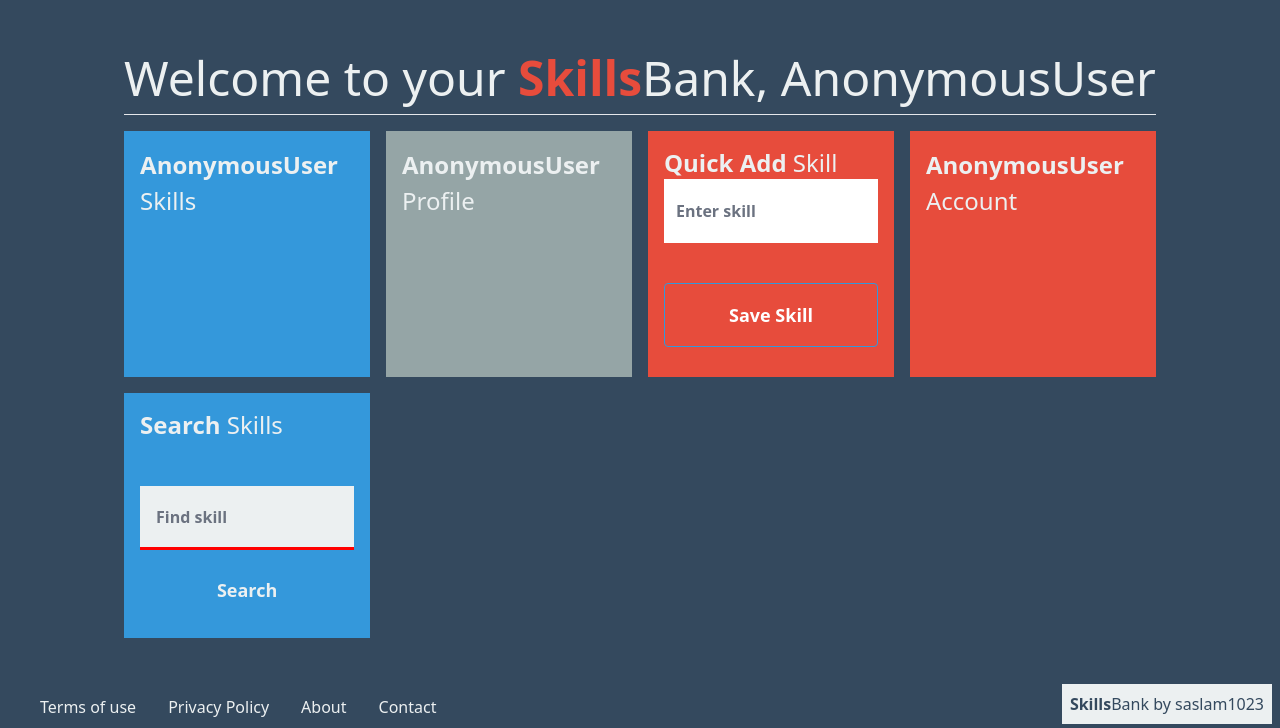
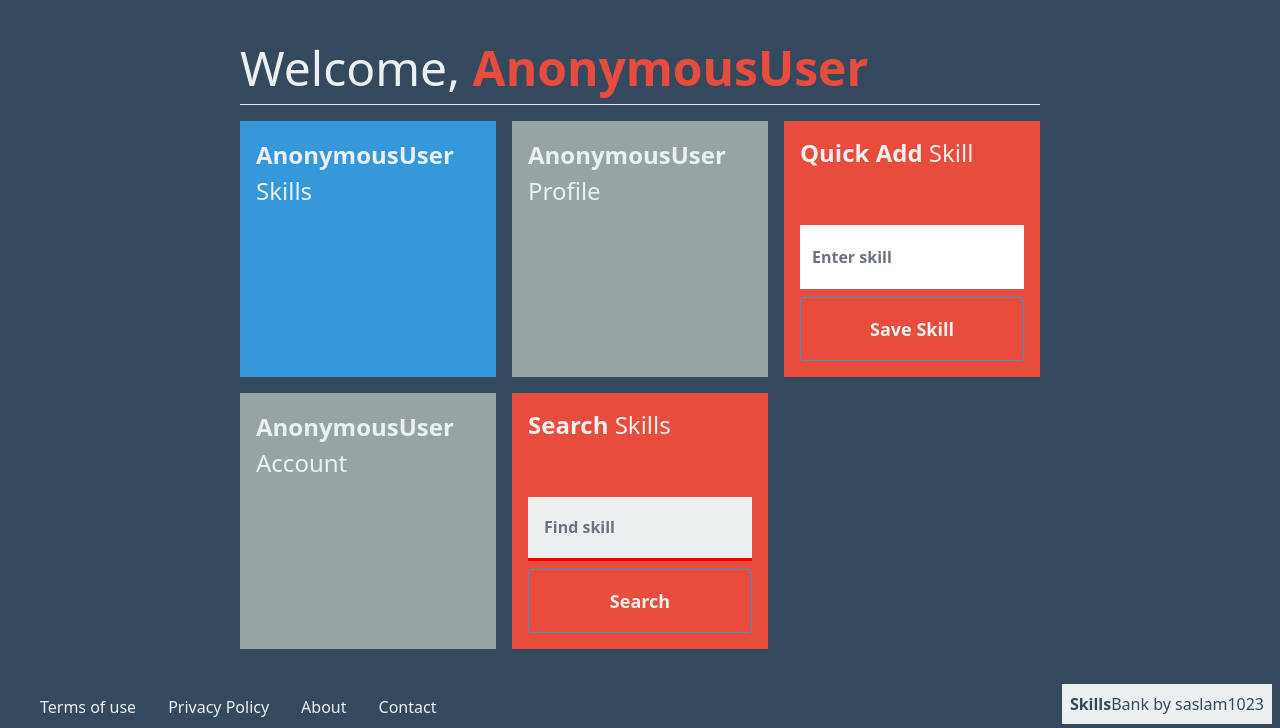
Before and after one commit to saslam1023/skills-bank, a Django app: page /add-quick-skill/ in a window 1280 px wide. Shown: the part 72-800 px from the top of the page. Run offline with Django 5.2, Linux system fonts and the light colour scheme; parts of the project's set-up code (start-up, migrations or seed data) failed here and were passed over.

Commit message:
styling, contact form, skills containers

```diff
--- a/skillsbank/app/static/css/styles.css
+++ b/skillsbank/app/static/css/styles.css
@@ -486,8 +486,14 @@ align-content: center;
     color: var(--neutral-light);
   }
 
+  .skill-categories {
+    background-color: var(--bg-light);
+    color: var(--neutral-dark);
+  }
+
   .skill-container {
     margin: 1rem 0;
+    max-width:800px;
   }
 
   .skills-table {
@@ -937,6 +943,7 @@ label, .label {
     grid-template-columns: repeat(auto-fit, minmax(200px, 1fr));
     gap: 1rem;
     margin-top: 1rem;
+    width: 800px;
 }
 
 .skills-grid-home div {
@@ -1037,7 +1044,7 @@ label, .label {
     border-radius: 0.5rem;
     padding: 0.3rem;
     justify-content: center;
-    margin: 0;
+    margin: 0 0.5rem;
 }
 .height-row-stat {
     min-height:2rem;
--- a/skillsbank/app/templates/header.html
+++ b/skillsbank/app/templates/header.html
@@ -10,7 +10,7 @@
         <ul class="nav blue-text-nav">
             {% if user.is_authenticated %}
             <li tabindex="1">
-                <strong><a href="{% url 'home' %}" class="workspace-nav">{{user}}</a></strong>
+                <strong><a href="{% url 'home' %}" class="workspace-nav">{{request.user}}</a></strong>
             </li>
             <li tabindex="2">
                 <strong><a href="{% url 'add_skill' %}" class="hub-nav">Add Skill</a></strong>
--- a/skillsbank/app/templates/home.html
+++ b/skillsbank/app/templates/home.html
@@ -4,7 +4,7 @@
 {% block content %}
 <div class="scrollable-area">
   <div class="full-form">
-      <h1 class="login-heading">Welcome to your <strong class="red-text">Skills</strong>Bank, {{ user}} </h1>
+      <h1 class="login-heading">Welcome, <strong class="red-text">{{ user}} </strong></h1>
 
       {% if messages %}
       <div class="auth-success p-4 rounded mb-6" role="alert" aria-live="polite">
@@ -26,6 +26,7 @@
       {% endif %}
       <hr>
 
+      <div class="skil-container">
 <div class="skills-grid-home">
 
       <!-- Skills list link -->
@@ -52,15 +53,15 @@
           </ul>
       {% endif %}
 
-      <button type="submit" class="w-full button primary">Save Skill</button>
+      <button type="submit" class="w-full button ">Save Skill</button>
   </form>
   </div>
 
     <!-- Account link -->
-    <a href="{% url 'skill_account' %}" class="skills-home red-bg"><h2><strong>{{user}}</strong> Account</h2></a>
+    <a href="{% url 'skill_account' %}" class="skills-home gray-bg"><h2><strong>{{user}}</strong> Account</h2></a>
 
     <!-- Search link -->
-  <div class="skills-home blue-bg"><h2><strong>Search</strong> Skills</h2>
+  <div class="skills-home red-bg"><h2><strong>Search</strong> Skills</h2>
     <form method="get" action="{% url 'search_users_by_skill' %}">
         <input id="searchInput" type="text" name="search" placeholder="Find skill"
             class="px-4 py-2 custom-focus input-container" />
@@ -74,5 +75,6 @@
   </div>
   </div>
   </div>
+  </div>
 
   {% endblock %}
--- a/skillsbank/app/templates/skills-account.html
+++ b/skillsbank/app/templates/skills-account.html
@@ -3,7 +3,7 @@
 {% block content %}
 <div class="scrollable-area">
     <div class="full-form">
-        <h1 class="skills-list-heading"><strong>{{user}}'s <span class="red-text">Skills</span></strong>Account</h1>
+        <h1 class="login-heading"><strong>{{user}}'s <span class="red-text">Skills</span></strong>Account</h1>
 
 
         {% if messages %}
--- a/skillsbank/app/views.py
+++ b/skillsbank/app/views.py
@@ -12,6 +12,8 @@ import hashlib
 from django.core.mail import send_mail
 import os
 from dotenv import load_dotenv
+from django.conf import settings
+
 
 load_dotenv()
 
@@ -85,20 +87,24 @@ def contact(request):
             email = form.cleaned_data["email"]
             message = form.cleaned_data["message"]
 
-            # Send email using environment variables
-            send_mail(
-                subject=f"Contact Form Message from {name}",
-                message=f"From: {name} ({email})\n\n{message}",
-                from_email=os.getenv("MAIL_DEFAULT_SENDER"),
-                recipient_list=[os.getenv("EMAIL_CONTACT")],
-                fail_silently=False,
-            )
+            try:
+                send_mail(
+                    subject=f"Contact Form Message from {name}",
+                    message=f"From: {name} ({email})\n\n{message}",
+                    from_email=settings.DEFAULT_FROM_EMAIL,  # Use Django settings
+                    recipient_list=[settings.EMAIL_CONTACT],  # Use settings instead of getenv
+                    fail_silently=False,
+                )
 
-            messages.success(request, "Thanks for your message. Your message was  sent successfully.")
-            return render(request, "contact.html", {"form": ContactForm()})
+                messages.success(request, "Thanks for your message. Your message was sent successfully.")
+                return render(request, "contact.html", {"form": ContactForm()})
+
+            except Exception as e:
+                messages.error(request, f"Your message was not sent. Error: {e}")
+
         else:
-            messages.error(request, "Your message was  not sent.")
-            return render(request, "contact.html", {"form": ContactForm()})
+            messages.error(request, "Your message was not sent. Please check the form and try again.")
+
     else:
         form = ContactForm()
 
@@ -162,8 +168,10 @@ def skills_directory(request):
             skill.progress_color = 'blue'
         elif skill.experience == 4:
             skill.progress_color = 'lightgreen'
+        elif skill.experience == 5:
+            skill.progress_color = 'green'
         else:
-            skill.progress_color = 'green'
+            skill.progress_color = 'grey'
 
     for skill in skills:
         skill.proficiency_width = skill.proficiency * 20
@@ -175,8 +183,10 @@ def skills_directory(request):
             skill.proficiency_progress_color = 'blue'
         elif skill.proficiency == 4:
             skill.proficiency_progress_color = 'lightgreen'
+        elif skill.proficiency == 5:
+            skill.proficiency_progress_color = 'green'
         else:
-            skill.progress_color = 'green'
+            skill.proficiency_progress_color = 'grey'
 
     total_skills = len(skills)
     total_categories = len(skills_by_category)
@@ -290,8 +300,10 @@ def user_skills(request):
             skill.progress_color = 'lightblue'
         elif skill.experience == 4:
             skill.progress_color = 'lightgreen'
+        elif skill.experience == 5:
+            skill.progress_color = 'green'
         else:
-            skill.progress_color = 'green'
+            skill.progress_color = 'grey'
 
     for skill in skills:
         skill.proficiency_width = skill.proficiency * 20
@@ -303,8 +315,10 @@ def user_skills(request):
             skill.proficiency_progress_color = 'lightblue'
         elif skill.proficiency == 4:
             skill.proficiency_progress_color = 'lightgreen'
+        elif skill.proficiency == 5:
+            skill.proficiency_progress_color = 'green'
         else:
-            skill.proficiency_color = 'green'
+            skill.proficiency_progress_color = 'grey'
 
     for skill in skills:
         skill.enjoyment_width = skill.enjoyment * 20
@@ -315,9 +329,11 @@ def user_skills(request):
         elif skill.enjoyment == 3:
             skill.enjoyment_progress_color = 'lightblue'
         elif skill.enjoyment == 4:
-            skill.enjoyment_progress_color = 'red'
+            skill.enjoyment_progress_color = 'lightgreen'
+        elif skill.enjoyment == 5:
+            skill.enjoyment_progress_color = 'green'
         else:
-            skill.enjoyment_color = 'green'
+            skill.enjoyment_progress_color = 'grey'
 
     total_skills = len(skills)
     total_categories = len(skills_by_category)
@@ -411,25 +427,21 @@ def delete_skill(request, skill_id):
 @csrf_exempt
 @login_required
 def user_profile(request, username):
-    # Ensure the logged-in user can only view their own profile
     if request.user.username != username:
-        return redirect('index')  # or a page like 'profile_not_allowed' or similar
+        return redirect('index')
 
-    # Get the user object based on the username
     user = get_object_or_404(User, username=username)
 
     email = user.email.strip().lower()
     email_hash = hashlib.md5(email.encode('utf-8')).hexdigest()
-    gravatar_url = f"https://www.gravatar.com/avatar/{email_hash}?s=200"  # s=200 is size (200x200)
+    gravatar_url = f"https://www.gravatar.com/avatar/{email_hash}?s=200"
 
-    # Get skills sorted by different attributes
     top_skills = Skill.objects.filter(user=user).order_by('-proficiency')[:10]
     recent_skills = Skill.objects.filter(user=user).order_by('-id')[:10]
     most_experienced_skills = Skill.objects.filter(user=user).order_by('-experience')[:5]
     most_enjoyable_skills = Skill.objects.filter(user=user).order_by('-enjoyment')[:5]
     most_proficient_skills = Skill.objects.filter(user=user).order_by('-proficiency')[:5]
 
-    # Certifications are stored in Skill as a string, so fetch skills with a non-null certification
     certifications = Skill.objects.filter(user=user).exclude(certification__isnull=True).exclude(certification="")
 
     return render(request, 'profile.html', {
@@ -446,17 +458,14 @@ def user_profile(request, username):
 
 """ Public User Profile View"""
 def public_user_profile(request, username):
-    # Get the profile object based on the public_username
     profile = get_object_or_404(Profile, public_username=username)
 
-    # Get the associated user object
     user = profile.user
 
     email = user.email.strip().lower()
     email_hash = hashlib.md5(email.encode('utf-8')).hexdigest()
-    gravatar_url = f"https://www.gravatar.com/avatar/{email_hash}?s=200"  # s=200 is size (200x200)
+    gravatar_url = f"https://www.gravatar.com/avatar/{email_hash}?s=200"
 
-    # Get skills sorted by different attributes
     top_skills = Skill.objects.filter(user=user).order_by('-proficiency')[:10]
     recent_skills = Skill.objects.filter(user=user).order_by('-id')[:10]
     most_experienced_skills = Skill.objects.filter(user=user).order_by('-experience')[:5]
--- a/skillsbank/settings.py
+++ b/skillsbank/settings.py
@@ -142,7 +142,7 @@ EMAIL_USE_TLS = True
 EMAIL_USE_SSL = False
 EMAIL_HOST_USER = os.getenv('MAIL_USERNAME')
 EMAIL_HOST_PASSWORD = os.getenv('MAIL_PASSWORD')
-EMAIL_DEFAULT_SENDER_NAME = os.getenv('MAIL_DEFAULT_SENDER_NAME', 'LayoutLabX')
+EMAIL_DEFAULT_SENDER_NAME = os.getenv('MAIL_DEFAULT_SENDER_NAME', 'SkillsBank')
 EMAIL_DEFAULT_SENDER = os.getenv('MAIL_DEFAULT_SENDER')
 
 if not EMAIL_DEFAULT_SENDER:
```
Also changed, not shown: skillsbank/app/templates/profile.html (+5 -6 lines), skillsbank/app/templates/skills-list.html (+7 -6 lines).
